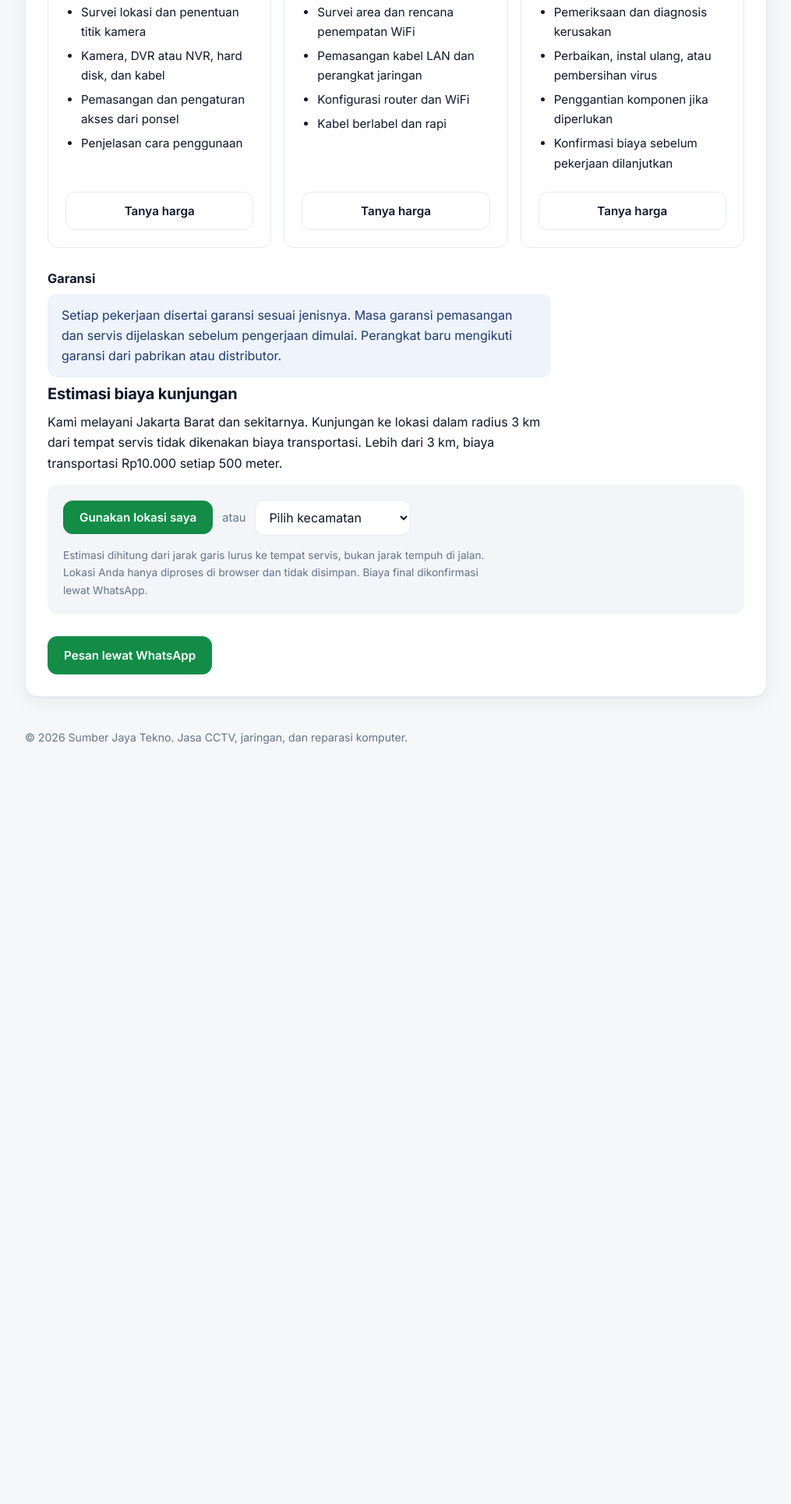
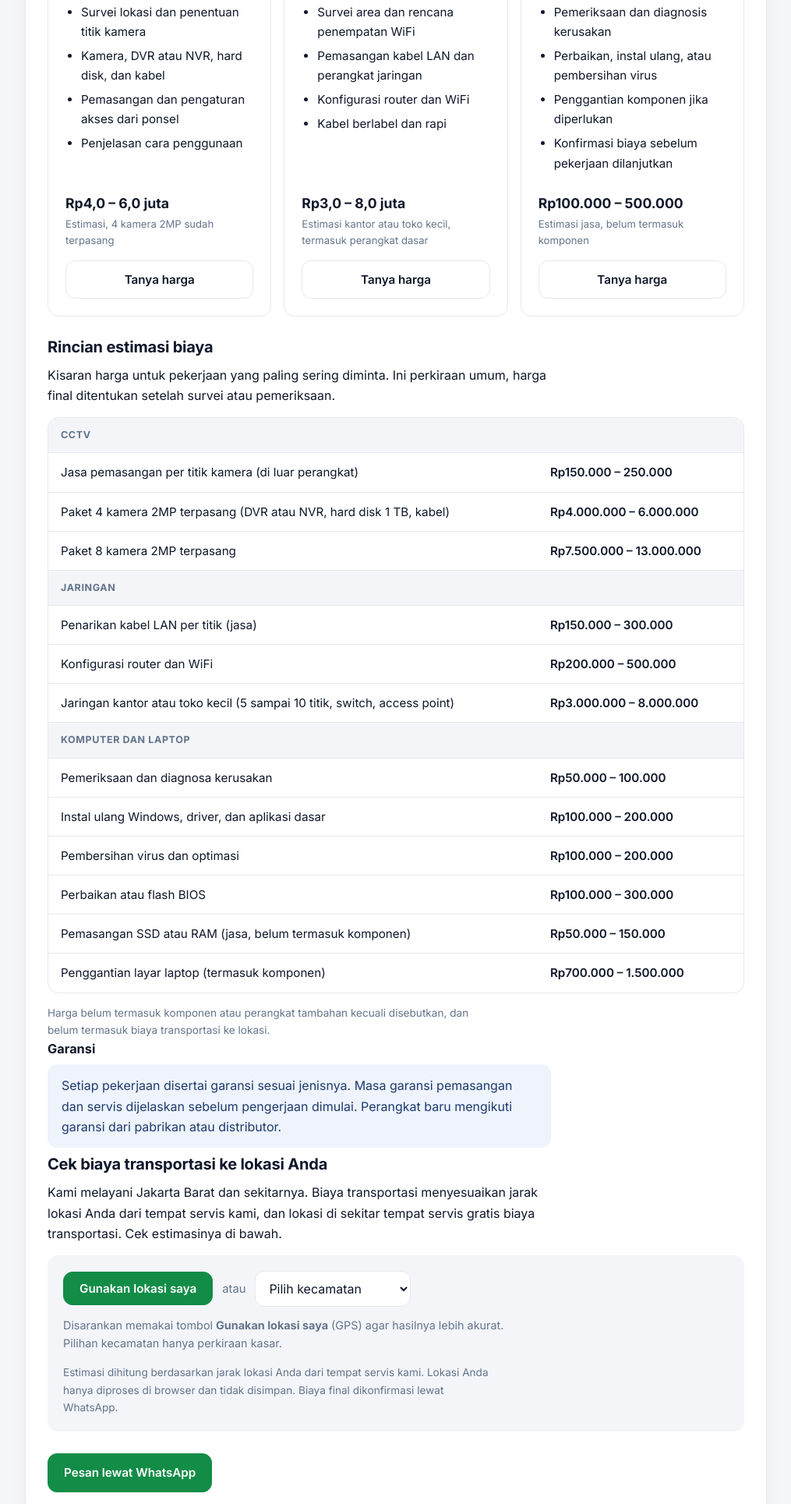
Before and after one commit to sumberjayatekno/sumberjayatekno.github.io, a plain HTML site: page layanan.html in a window 1280 px wide. Shown: the part 1174-3103 px from the top of the page at 78% size, without its empty margins (264-1279 px from the left). Before the commit the page ends 2160 px from the top, so only its background shows below. Drawn offline with Linux system fonts and the light colour scheme.

Commit message:
Sembunyikan angka jarak, tambah saran GPS, harga paket dan rincian estimasi biaya

```diff
--- a/layanan.html
+++ b/layanan.html
@@ -19,7 +19,7 @@
 <link href="https://fonts.googleapis.com/css2?family=Inter:wght@400;500;600;700&display=swap" rel="stylesheet">
 <meta name="theme-color" content="#ffffff">
 <script>document.documentElement.className+=" js"</script>
-<link rel="stylesheet" href="style.css?v=5">
+<link rel="stylesheet" href="style.css?v=6">
 </head>
 <body>
 <div class="app">
@@ -67,19 +67,41 @@
 <h2 id="paket">Paket dan garansi</h2>
 <p>Contoh paket untuk kebutuhan yang paling umum. Isi dan harga final disesuaikan dengan hasil survei dan kondisi lokasi.</p>
 <div class="pkgs">
-<div class="pkg"><h3>Paket CCTV</h3><p class="sub">Rumah dan toko, mulai 4 kamera</p><ul><li>Survei lokasi dan penentuan titik kamera</li><li>Kamera, DVR atau NVR, hard disk, dan kabel</li><li>Pemasangan dan pengaturan akses dari ponsel</li><li>Penjelasan cara penggunaan</li></ul><a class="btn" href="https://wa.me/6285711471040?text=Halo%20Sumber%20Jaya%20Tekno%2C%20saya%20ingin%20menanyakan%20harga%20Paket%20CCTV.">Tanya harga</a></div>
-<div class="pkg"><h3>Paket Jaringan</h3><p class="sub">Kantor dan toko, WiFi dan LAN</p><ul><li>Survei area dan rencana penempatan WiFi</li><li>Pemasangan kabel LAN dan perangkat jaringan</li><li>Konfigurasi router dan WiFi</li><li>Kabel berlabel dan rapi</li></ul><a class="btn" href="https://wa.me/6285711471040?text=Halo%20Sumber%20Jaya%20Tekno%2C%20saya%20ingin%20menanyakan%20harga%20Paket%20Jaringan.">Tanya harga</a></div>
-<div class="pkg"><h3>Paket Servis Komputer</h3><p class="sub">PC dan laptop</p><ul><li>Pemeriksaan dan diagnosis kerusakan</li><li>Perbaikan, instal ulang, atau pembersihan virus</li><li>Penggantian komponen jika diperlukan</li><li>Konfirmasi biaya sebelum pekerjaan dilanjutkan</li></ul><a class="btn" href="https://wa.me/6285711471040?text=Halo%20Sumber%20Jaya%20Tekno%2C%20saya%20ingin%20menanyakan%20harga%20Paket%20Servis%20Komputer.">Tanya harga</a></div>
+<div class="pkg"><h3>Paket CCTV</h3><p class="sub">Rumah dan toko, mulai 4 kamera</p><ul><li>Survei lokasi dan penentuan titik kamera</li><li>Kamera, DVR atau NVR, hard disk, dan kabel</li><li>Pemasangan dan pengaturan akses dari ponsel</li><li>Penjelasan cara penggunaan</li></ul><p class="price">Rp4,0 &ndash; 6,0 juta<small>Estimasi, 4 kamera 2MP sudah terpasang</small></p><a class="btn" href="https://wa.me/6285711471040?text=Halo%20Sumber%20Jaya%20Tekno%2C%20saya%20ingin%20menanyakan%20harga%20Paket%20CCTV.">Tanya harga</a></div>
+<div class="pkg"><h3>Paket Jaringan</h3><p class="sub">Kantor dan toko, WiFi dan LAN</p><ul><li>Survei area dan rencana penempatan WiFi</li><li>Pemasangan kabel LAN dan perangkat jaringan</li><li>Konfigurasi router dan WiFi</li><li>Kabel berlabel dan rapi</li></ul><p class="price">Rp3,0 &ndash; 8,0 juta<small>Estimasi kantor atau toko kecil, termasuk perangkat dasar</small></p><a class="btn" href="https://wa.me/6285711471040?text=Halo%20Sumber%20Jaya%20Tekno%2C%20saya%20ingin%20menanyakan%20harga%20Paket%20Jaringan.">Tanya harga</a></div>
+<div class="pkg"><h3>Paket Servis Komputer</h3><p class="sub">PC dan laptop</p><ul><li>Pemeriksaan dan diagnosis kerusakan</li><li>Perbaikan, instal ulang, atau pembersihan virus</li><li>Penggantian komponen jika diperlukan</li><li>Konfirmasi biaya sebelum pekerjaan dilanjutkan</li></ul><p class="price">Rp100.000 &ndash; 500.000<small>Estimasi jasa, belum termasuk komponen</small></p><a class="btn" href="https://wa.me/6285711471040?text=Halo%20Sumber%20Jaya%20Tekno%2C%20saya%20ingin%20menanyakan%20harga%20Paket%20Servis%20Komputer.">Tanya harga</a></div>
 </div>
+<h2 id="rincian-biaya">Rincian estimasi biaya</h2>
+<p>Kisaran harga untuk pekerjaan yang paling sering diminta. Ini perkiraan umum, harga final ditentukan setelah survei atau pemeriksaan.</p>
+<div class="tbl-wrap"><table class="tbl">
+<tbody>
+<tr class="grp"><th colspan="2" scope="colgroup">CCTV</th></tr>
+<tr><td>Jasa pemasangan per titik kamera (di luar perangkat)</td><td>Rp150.000 &ndash; 250.000</td></tr>
+<tr><td>Paket 4 kamera 2MP terpasang (DVR atau NVR, hard disk 1 TB, kabel)</td><td>Rp4.000.000 &ndash; 6.000.000</td></tr>
+<tr><td>Paket 8 kamera 2MP terpasang</td><td>Rp7.500.000 &ndash; 13.000.000</td></tr>
+<tr class="grp"><th colspan="2" scope="colgroup">Jaringan</th></tr>
+<tr><td>Penarikan kabel LAN per titik (jasa)</td><td>Rp150.000 &ndash; 300.000</td></tr>
+<tr><td>Konfigurasi router dan WiFi</td><td>Rp200.000 &ndash; 500.000</td></tr>
+<tr><td>Jaringan kantor atau toko kecil (5 sampai 10 titik, switch, access point)</td><td>Rp3.000.000 &ndash; 8.000.000</td></tr>
+<tr class="grp"><th colspan="2" scope="colgroup">Komputer dan laptop</th></tr>
+<tr><td>Pemeriksaan dan diagnosa kerusakan</td><td>Rp50.000 &ndash; 100.000</td></tr>
+<tr><td>Instal ulang Windows, driver, dan aplikasi dasar</td><td>Rp100.000 &ndash; 200.000</td></tr>
+<tr><td>Pembersihan virus dan optimasi</td><td>Rp100.000 &ndash; 200.000</td></tr>
+<tr><td>Perbaikan atau flash BIOS</td><td>Rp100.000 &ndash; 300.000</td></tr>
+<tr><td>Pemasangan SSD atau RAM (jasa, belum termasuk komponen)</td><td>Rp50.000 &ndash; 150.000</td></tr>
+<tr><td>Penggantian layar laptop (termasuk komponen)</td><td>Rp700.000 &ndash; 1.500.000</td></tr>
+</tbody></table></div>
+<p class="calc-note">Harga belum termasuk komponen atau perangkat tambahan kecuali disebutkan, dan belum termasuk biaya transportasi ke lokasi.</p>
 <h3>Garansi</h3>
 <p class="note">Setiap pekerjaan disertai garansi sesuai jenisnya. Masa garansi pemasangan dan servis dijelaskan sebelum pengerjaan dimulai. Perangkat baru mengikuti garansi dari pabrikan atau distributor.</p>
-<h2 id="biaya-kunjungan">Estimasi biaya kunjungan</h2>
-<p>Kami melayani Jakarta Barat dan sekitarnya. Kunjungan ke lokasi dalam radius 3 km dari tempat servis tidak dikenakan biaya transportasi. Lebih dari 3 km, biaya transportasi Rp10.000 setiap 500 meter.</p>
+<h2 id="biaya-kunjungan">Cek biaya transportasi ke lokasi Anda</h2>
+<p>Kami melayani Jakarta Barat dan sekitarnya. Biaya transportasi menyesuaikan jarak lokasi Anda dari tempat servis kami, dan lokasi di sekitar tempat servis gratis biaya transportasi. Cek estimasinya di bawah.</p>
 <div class="calc" id="calc">
 <div class="calc-actions"><button type="button" class="btn wa" id="calc-gps">Gunakan lokasi saya</button><span class="calc-or">atau</span>
 <select id="calc-kec" aria-label="Pilih kecamatan"><option value="">Pilih kecamatan</option><option>Cengkareng</option><option>Kalideres</option><option>Kembangan</option><option>Kebon Jeruk</option><option>Grogol Petamburan</option><option>Palmerah</option><option>Taman Sari</option><option>Tambora</option></select></div>
+<p class="calc-tip">Disarankan memakai tombol <b>Gunakan lokasi saya</b> (GPS) agar hasilnya lebih akurat. Pilihan kecamatan hanya perkiraan kasar.</p>
 <div class="calc-out" id="calc-out" aria-live="polite" hidden></div>
-<p class="calc-note">Estimasi dihitung dari jarak garis lurus ke tempat servis, bukan jarak tempuh di jalan. Lokasi Anda hanya diproses di browser dan tidak disimpan. Biaya final dikonfirmasi lewat WhatsApp.</p>
+<p class="calc-note">Estimasi dihitung berdasarkan jarak lokasi Anda dari tempat servis kami. Lokasi Anda hanya diproses di browser dan tidak disimpan. Biaya final dikonfirmasi lewat WhatsApp.</p>
 </div>
 <div class="btns"><a class="btn wa" href="https://wa.me/6285711471040?text=Halo%20Sumber%20Jaya%20Tekno%2C%20saya%20ingin%20memesan%20layanan.">Pesan lewat WhatsApp</a></div>
 </div></div>
@@ -88,6 +110,6 @@
 </div>
 </div>
 <a class="fab" href="https://wa.me/6285711471040?text=Halo%20Sumber%20Jaya%20Tekno%2C%20saya%20ingin%20bertanya%20tentang%20layanan%20Anda." aria-label="Chat WhatsApp dengan Sumber Jaya Tekno">Chat WhatsApp</a>
-<script src="script.js?v=5" defer></script>
+<script src="script.js?v=6" defer></script>
 </body>
 </html>
--- a/script.js
+++ b/script.js
@@ -144,13 +144,14 @@
     var excess = Math.max(0, road - FREE_KM);
     var steps = Math.ceil(excess / STEP_KM - 1e-9);
     var fee = steps * RATE;
-    var html = '<p>Jarak garis lurus: <b>' + fmt(road) + ' km</b>' +
-      (kecName ? ' (dari titik tengah Kecamatan ' + kecName + ')' : '') + '</p>';
+    var html = '';
     if (fee === 0) {
-      html += '<p><b>Gratis biaya transportasi</b>, masih dalam radius ' + FREE_KM + ' km.</p>';
+      html += '<p><b>Gratis biaya transportasi</b> ke lokasi Anda.</p>';
     } else {
-      html += '<p>Estimasi biaya transportasi: <b>' + rp(fee) + '</b> ' +
-        '<span class="calc-note-inline">(kelebihan ' + fmt(excess) + ' km, dibulatkan ' + steps + ' &times; 500 m, ' + rp(RATE) + ' per 500 m)</span></p>';
+      html += '<p>Estimasi biaya transportasi ke lokasi Anda: <b>' + rp(fee) + '</b></p>';
+    }
+    if (kecName) {
+      html += '<p class="calc-note-inline">Perkiraan kasar untuk Kecamatan ' + kecName + '. Untuk hasil lebih akurat, gunakan tombol Gunakan lokasi saya.</p>';
     }
     if (accuracy && accuracy > 2000) {
       html += '<p class="calc-warn">Akurasi lokasi perangkat Anda rendah (sekitar ' + Math.round(accuracy) + ' m), hasil bisa meleset.</p>';
@@ -161,7 +162,7 @@
     out.hidden = false;
     out.innerHTML = html;
 
-    var ringkas = 'Jarak garis lurus sekitar ' + fmt(road) + ' km, estimasi biaya transportasi ' + (fee ? rp(fee) : 'gratis') + '.';
+    var ringkas = 'Estimasi biaya transportasi ke lokasi saya: ' + (fee ? rp(fee) : 'gratis') + '.';
     var catatan = kecName
       ? 'Lokasi: Kecamatan ' + kecName + '. ' + ringkas
       : ringkas + '\nLokasi saya: https://maps.google.com/?q=' + lat.toFixed(5) + ',' + lon.toFixed(5);
--- a/style.css
+++ b/style.css
@@ -135,3 +135,13 @@ button.btn{font-family:inherit;cursor:pointer}
 .calc-note{margin:14px 0 0}
 .calc-warn{color:#9a3412;font-size:.9rem}
 @media(max-width:900px){.calc select,.calc-actions .btn{width:100%}.calc-or{display:none}}
+/* Harga dan tabel estimasi */
+.calc-tip{margin:12px 0 0;font-size:.9rem;color:var(--mute)}
+.price{font-weight:700;font-size:1.1rem;margin:0 0 14px;color:var(--ink)}
+.price small{display:block;font-weight:400;color:var(--mute);font-size:.82rem;margin-top:2px}
+.tbl-wrap{overflow-x:auto;border:1px solid var(--line);border-radius:14px;background:#fff;margin:14px 0 10px}
+.tbl{width:100%;border-collapse:collapse;font-size:.95rem}
+.tbl th,.tbl td{padding:12px 16px;text-align:left;border-bottom:1px solid var(--line);vertical-align:top}
+.tbl tr:last-child td{border-bottom:0}
+.tbl td:last-child{white-space:nowrap;font-weight:600}
+.tbl .grp th{background:var(--soft);font-size:.78rem;letter-spacing:.05em;text-transform:uppercase;color:var(--mute)}
```
Also changed, not shown: index.html (+2 -2 lines), kontak.html (+4 -4 lines), tentang.html (+2 -2 lines).
